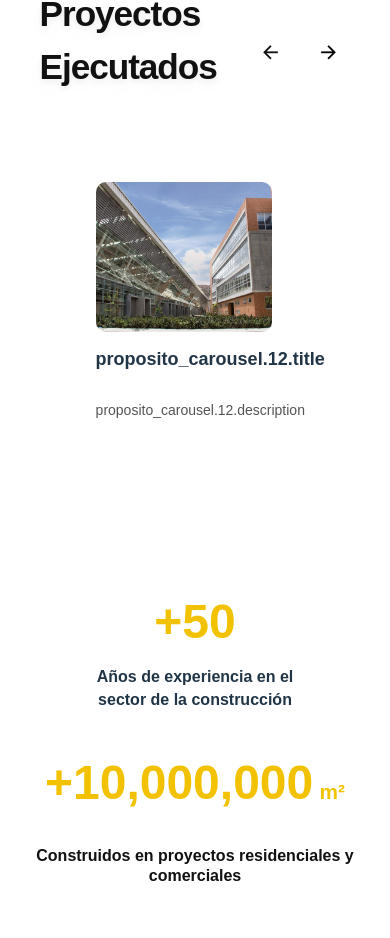
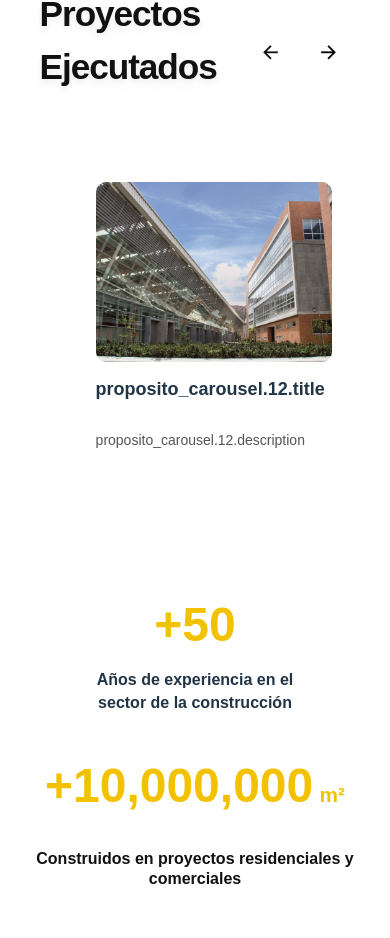
Before and after one commit to CONSTRUCTORAAMCO/CONSTRUCTORAAMCOLTDA, a React (Vite) app: page / in a window 390 px wide. Shown: the part 929-1867 px from the top of the page. Built offline with nearby package versions, Linux system fonts and the light colour scheme; a web font is replaced by a local one.

Commit message:
proyectos 96%

```diff
--- a/src/assets/modules/prototipos/Proposito.css
+++ b/src/assets/modules/prototipos/Proposito.css
@@ -16,6 +16,7 @@
 
 /* ULTRA PANTALLAS GRANDES */
 @media (min-width: 1600px) {
+
   .header,
   .carousel-wrapper,
   .container {
@@ -23,7 +24,8 @@
   }
 
   .container {
-    padding: 0 8px; /* menos padding lateral */
+    padding: 0 8px;
+    /* menos padding lateral */
   }
 }
 
@@ -100,7 +102,7 @@
 
 .carousel {
   display: flex;
-  gap: 24px;
+  gap: 16px;
   padding-inline: 24px;
 }
 
@@ -117,8 +119,8 @@
 
 /* CARDS */
 .card {
-  min-width: 280px;
-  max-width: 280px;
+  min-width: 450px;
+  max-width: 450px;
   flex-shrink: 0;
   display: flex;
   flex-direction: column;
@@ -127,8 +129,8 @@
 /* HACER CARDS MÁS GRANDES EN MONITORES GRANDES */
 @media (min-width: 1600px) {
   .card {
-    min-width: 320px;
-    max-width: 360px;
+    min-width: 550px;
+    max-width: 550px;
   }
 }
 
@@ -156,7 +158,7 @@
 /* IMÁGENES */
 .card img {
   width: 100%;
-  height: 180px;
+  height: 200px;
   object-fit: cover;
   border-radius: 10px;
   display: block;
@@ -202,12 +204,12 @@
 /* AJUSTES EXTRA MÓVIL */
 @media (max-width: 480px) {
   .card {
-    min-width: 240px;
-    max-width: 240px;
+    min-width: 300px;
+    max-width: 300px;
   }
 
   .card img {
-    height: 150px;
+    height: 180px;
   }
 
   .header h2 {
```
